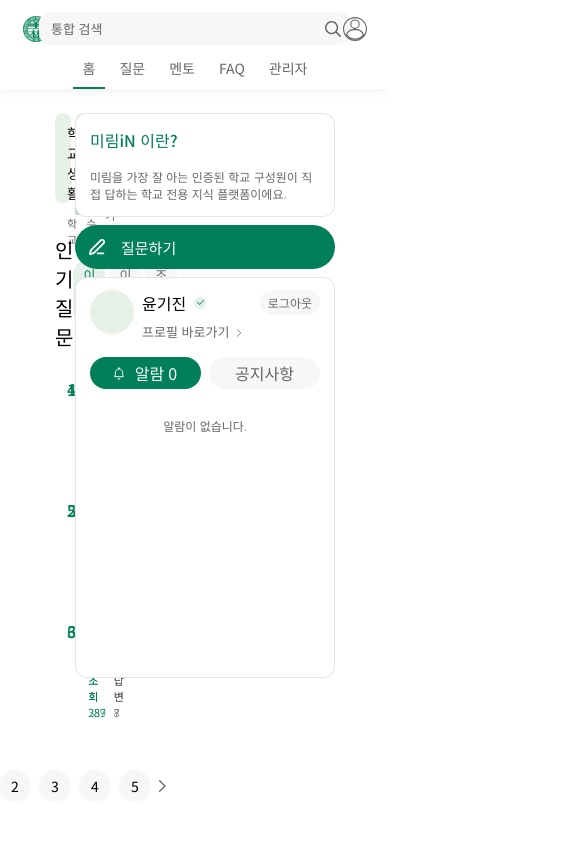
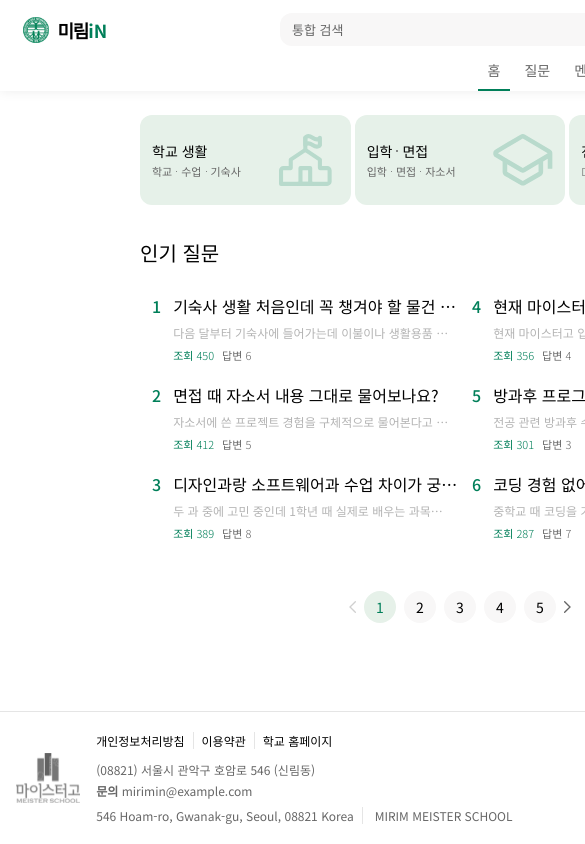
Before and after one commit to mirim-in/mirim-in_client, a Next.js app: page / in a window 390 px wide. Shown: the top 844 px of the page, 585 px wide, since content can reach past the window. Built offline with nearby package versions, Linux system fonts and the light colour scheme.

Commit message:
[FIX] 페이지 최소 너비 1200px 적용 & 좁은 화면 깨짐 수정
- .page min-width 1200px, 사용되지 않는 헤더 미디어 쿼리 제거
- MainTag 태그 글자 단위 줄바꿈 / 아이콘 겹침 수정
- 푸터 학교 로고 흑백 처리, 미림iN 로고 텍스트 스타일 추가

```diff
--- a/src/components/layout/Footer.tsx
+++ b/src/components/layout/Footer.tsx
@@ -41,7 +41,7 @@ export const Footer = () => {
       </div>
       <div className={styles.mirimInLogoWrap}>
         <div></div>
-        <div>
+        <div className={styles.mirimInText}>
           <p>미림</p>
           <p>iN</p>
         </div>
--- a/src/styles/components/common/MainTag.module.css
+++ b/src/styles/components/common/MainTag.module.css
@@ -22,17 +22,18 @@
 
 .textWrap {
   display: flex;
-  flex: 0 1 clamp(110px, 8.75vw, 168px);
+  flex: 0 0 auto;
   min-width: 0;
   flex-direction: column;
   justify-content: center;
   align-items: flex-start;
-  gap: 4px;
+  gap: clamp(2px, 0.12vw, 4px);
   align-self: stretch;
 }
 
 .tagWrap {
   display: flex;
+  white-space: nowrap;
   justify-content: center;
   align-items: center;
   gap: 4px;
@@ -40,6 +41,7 @@
 
 .titleWrap {
   display: flex;
+  white-space: nowrap;
   justify-content: center;
   align-items: center;
   flex-direction: row;
@@ -81,7 +83,8 @@
 
 .imageWrap {
   display: flex;
-  flex-shrink: 0;
+  flex-shrink: 1;
+  min-width: 0;
   padding: 0 clamp(8px, 0.83vw, 16px);
   justify-content: flex-end;
   align-items: center;
@@ -90,14 +93,16 @@
 
 .image {
   width: clamp(60px, 4.91vw, 94.344px);
+  max-width: 100%;
   aspect-ratio: 94.344 / 82.264;
-  flex-shrink: 0;
+  flex-shrink: 1;
   background-size: contain;
   background-repeat: no-repeat;
 }
 
 .imageBody {
   display: flex;
+  min-width: 0;
   height: clamp(57px, 4.66vw, 89.561px);
   flex-direction: column;
   justify-content: center;
--- a/src/styles/components/layout/Footer.module.css
+++ b/src/styles/components/layout/Footer.module.css
@@ -22,6 +22,7 @@
   aspect-ratio: 40/31;
   flex-shrink: 0;
   background: url("/assets/icon/mirim.svg") no-repeat center / contain;
+  filter: grayscale(1);
 }
 
 .infoTextWrap {
@@ -66,6 +67,24 @@
   gap: clamp(6px, 0.52vw, 10px);
   aspect-ratio: 127/44;
 }
+.mirimInText {
+  display: flex;
+  align-items: center;
+  white-space: nowrap;
+  font-family: "Noto Sans KR";
+  font-size: clamp(20px, 1.46vw, 28px);
+  font-weight: 700;
+  line-height: normal;
+}
+.mirimInText p:first-child {
+  color: var(--darkgray, #666);
+  font-family: MICEGothic, "Noto Sans KR";
+  letter-spacing: -0.06em;
+}
+.mirimInText p:last-child {
+  color: var(--30, rgba(0, 0, 0, 0.3));
+}
+
 .menuWrap {
   display: flex;
   padding: 0 clamp(8px, 0.83vw, 16px);
--- a/src/styles/components/layout/Header.module.css
+++ b/src/styles/components/layout/Header.module.css
@@ -178,21 +178,3 @@
   flex-shrink: 0;
   background: url("/assets/icon/user-icon.svg") no-repeat center / contain;
 }
-
-@media (max-width: 1100px) {
-  .logoTextWrap {
-    display: none;
-  }
-  .logoWrap {
-    min-width: 0;
-  }
-}
-
-@media (max-width: 800px) {
-  .userInfo {
-    display: none;
-  }
-  .user {
-    min-width: 0;
-  }
-}
--- a/src/styles/globals.css
+++ b/src/styles/globals.css
@@ -21,6 +21,7 @@ body {
 }
 .page {
   display: flex;
+  min-width: 1200px;
   height: 100dvh;
   flex-direction: column;
 }
```
